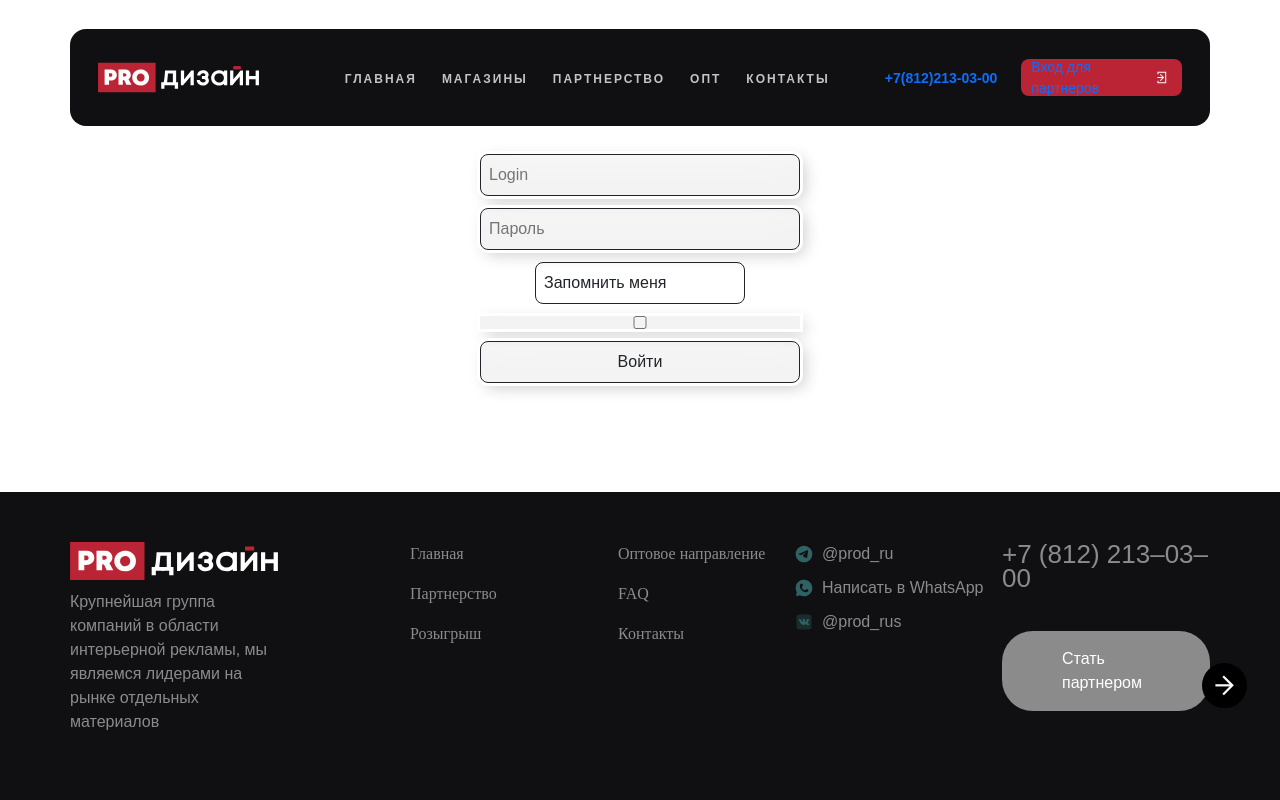
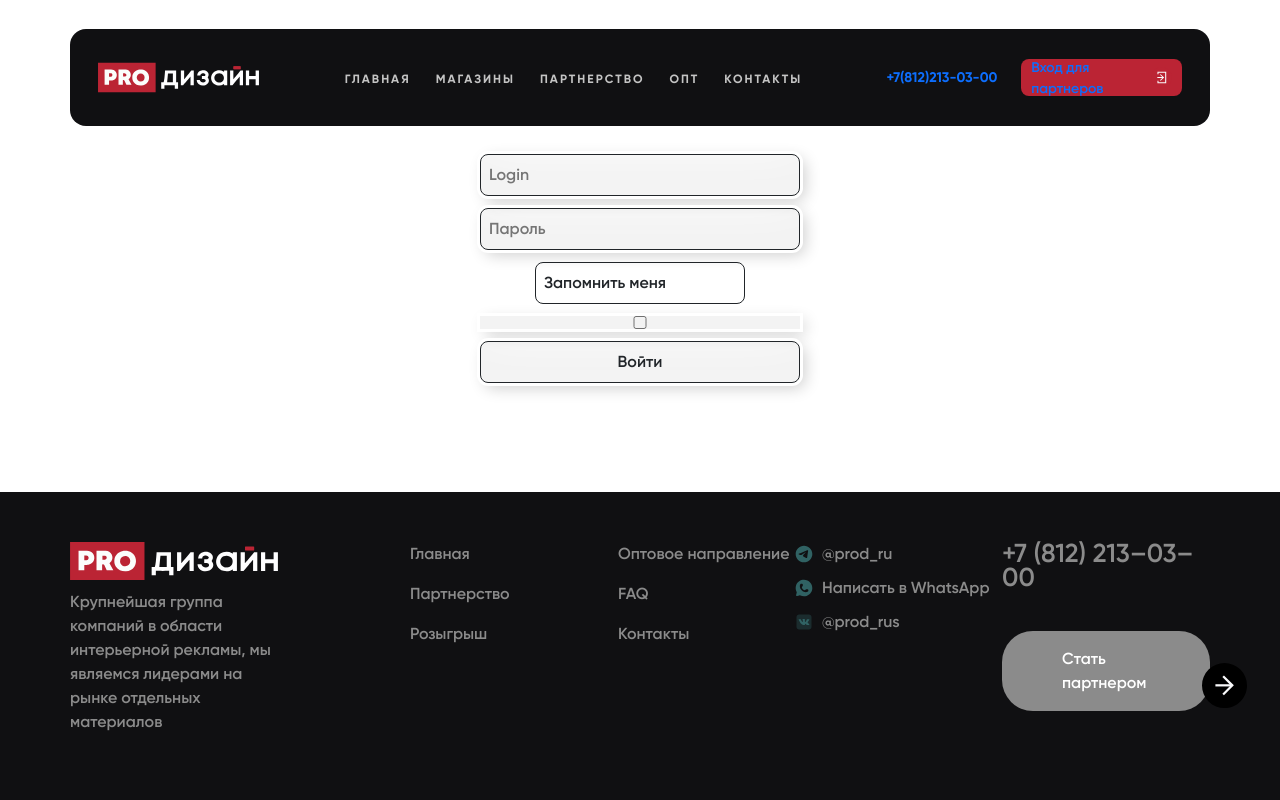
Before and after one commit to damonjiuc/prod, a Flask app: a page that uses app/templates/main/_header.html in a window 1280 px wide. Run offline with Flask 3, Linux system fonts and the light colour scheme; some libraries are stand-ins or nearby versions.

Commit message:
changed fonts, remade Personal Cabinet logout logic

```diff
--- a/app/routes/user.py
+++ b/app/routes/user.py
@@ -38,6 +38,7 @@
     form = UserEditForm()
     orders = Orders.query.order_by(Orders.order_date.desc()).filter_by(card_num=current_user.card).all() # .limit(6)
     stats = {'orders_count': 0, 'bonus_to_pay': 0, 'money_earned': 0}
+    user_in_lk = True if request.base_url.endswith('/user/edit') else False
 
     for order in orders:
         stats['orders_count'] += 1
@@ -66,7 +67,7 @@
             print(str(exc))
             flash('Некорректные данные', category='error')
         return redirect(url_for('user.user_login'))
-    return render_template('user/edit.html', form=form, orders=orders, stats=stats)
+    return render_template('user/edit.html', form=form, orders=orders, stats=stats, user_in_lk=user_in_lk)
 
 @user.route('/user/logout', methods =['POST', 'GET'])
 @login_required
--- a/app/static/css/fonts.css
+++ b/app/static/css/fonts.css
@@ -1,14 +1,34 @@
-/* FONTS Exo 2 */
 @font-face {
-    font-family: 'Exo2';
+    font-family: 'Gilroy';
     font-style: normal;
-    font-weight: 400;
-    src: url('../fonts/Exo2/Exo2-Regular.ttf')
+    font-weight: Normal;
+    src: url('../fonts/Gilroy.ttf')
 }
 
 @font-face {
-    font-family: 'Exo2';
-    font-style: bold;
-    font-weight: 600;
-    src: url('../fonts/Exo2/Exo2-Bold.ttf')
+    font-family: 'Gilroy';
+    font-style: normal;
+    font-weight: Bold;
+    src: url('../fonts/Gilroy-Bold.ttf')
 }
+
+@font-face {
+    font-family: 'Gilroy';
+    font-style: normal;
+    font-weight: Light;
+    src: url('../fonts/Gilroy-Light.ttf')
+}
+
+@font-face {
+    font-family: 'Gilroy';
+    font-style: normal;
+    font-weight: Medium;
+    src: url('../fonts/Gilroy-Medium.ttf')
+}
+
+@font-face {
+    font-family: 'Gilroy';
+    font-style: normal;
+    font-weight: SemiBold;
+    src: url('../fonts/Gilroy-SemiBold.ttf')
+}
--- a/app/templates/main/_header.html
+++ b/app/templates/main/_header.html
@@ -33,12 +33,13 @@
     </div>
     <div class="col-12 col-xl-2">
       <div class="login-btn">
-        {% if current_user.is_authenticated %}
+        {% if current_user.is_authenticated and user_in_lk %}
+          <a href="{{ url_for('user.user_logout') }}">
+            {{ '%04d' % current_user.card }} / Выход
+          </a>
+        {% elif current_user.is_authenticated %}
           <a href="{{ url_for('user.user_profile') }}">
-            {{ '%04d' % current_user.card }} Личный кабинет
-          </a>
-          <a href="{{ url_for('user.user_logout') }}">
-            <div class="" style="padding-left: 6px;"><img src="{{ url_for('static', filename='img/icon_cross.svg') }}" /></div>
+            {{ '%04d' % current_user.card }} / Личный кабинет
           </a>
         {% else %}
           <a href="{{ url_for('user.user_login') }}">
```
Also changed, not shown: app/static/fonts/Exo2/Exo2-Bold.ttf (deleted), app/static/fonts/Exo2/Exo2-Regular.ttf (deleted), app/static/fonts/Gilroy-Bold.ttf (added), app/static/fonts/Gilroy-Light.ttf (added), app/static/fonts/Gilroy-Medium.ttf (added), app/static/fonts/Gilroy-SemiBold.ttf (added), app/static/fonts/Gilroy.ttf (added).
